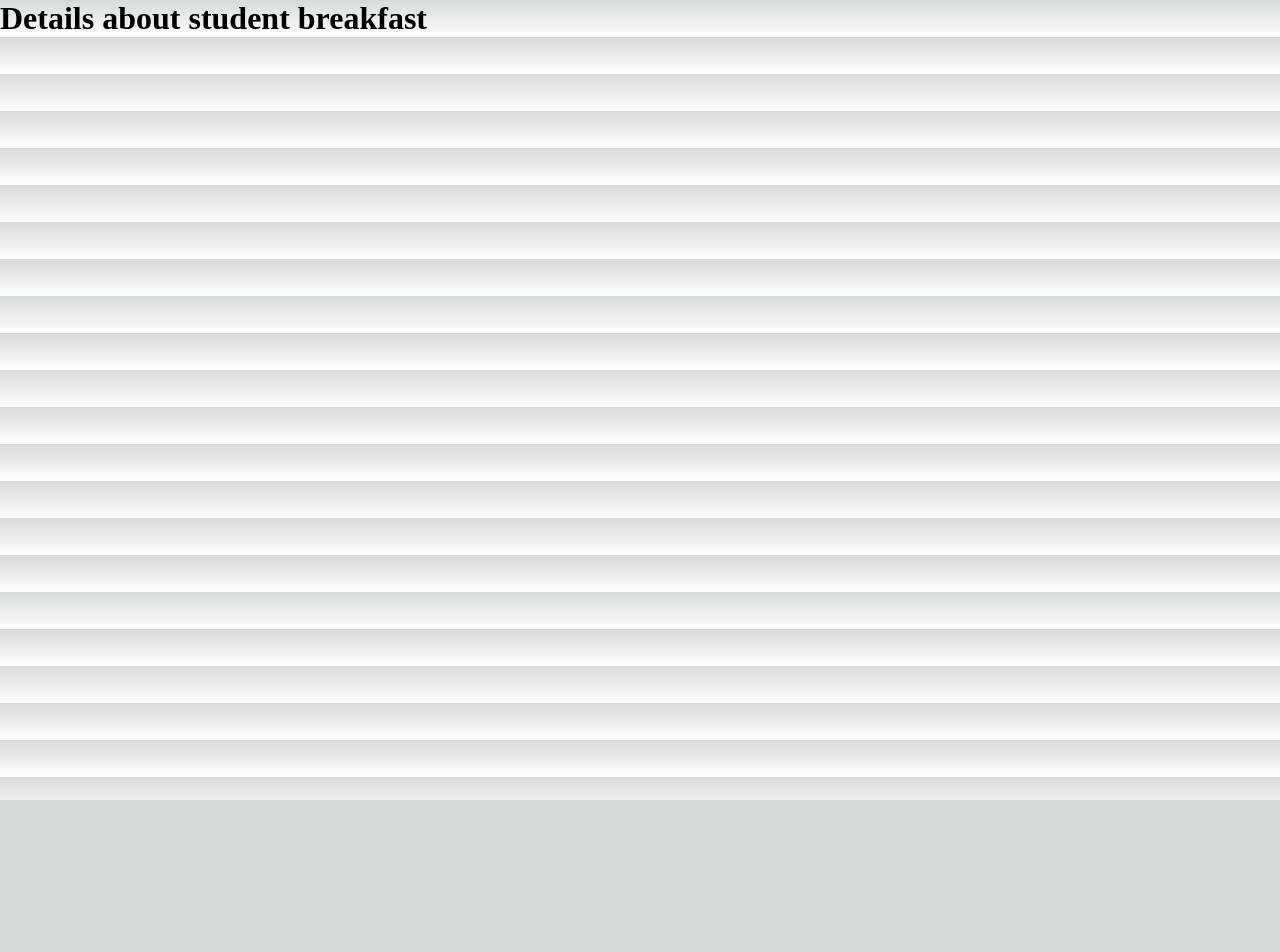
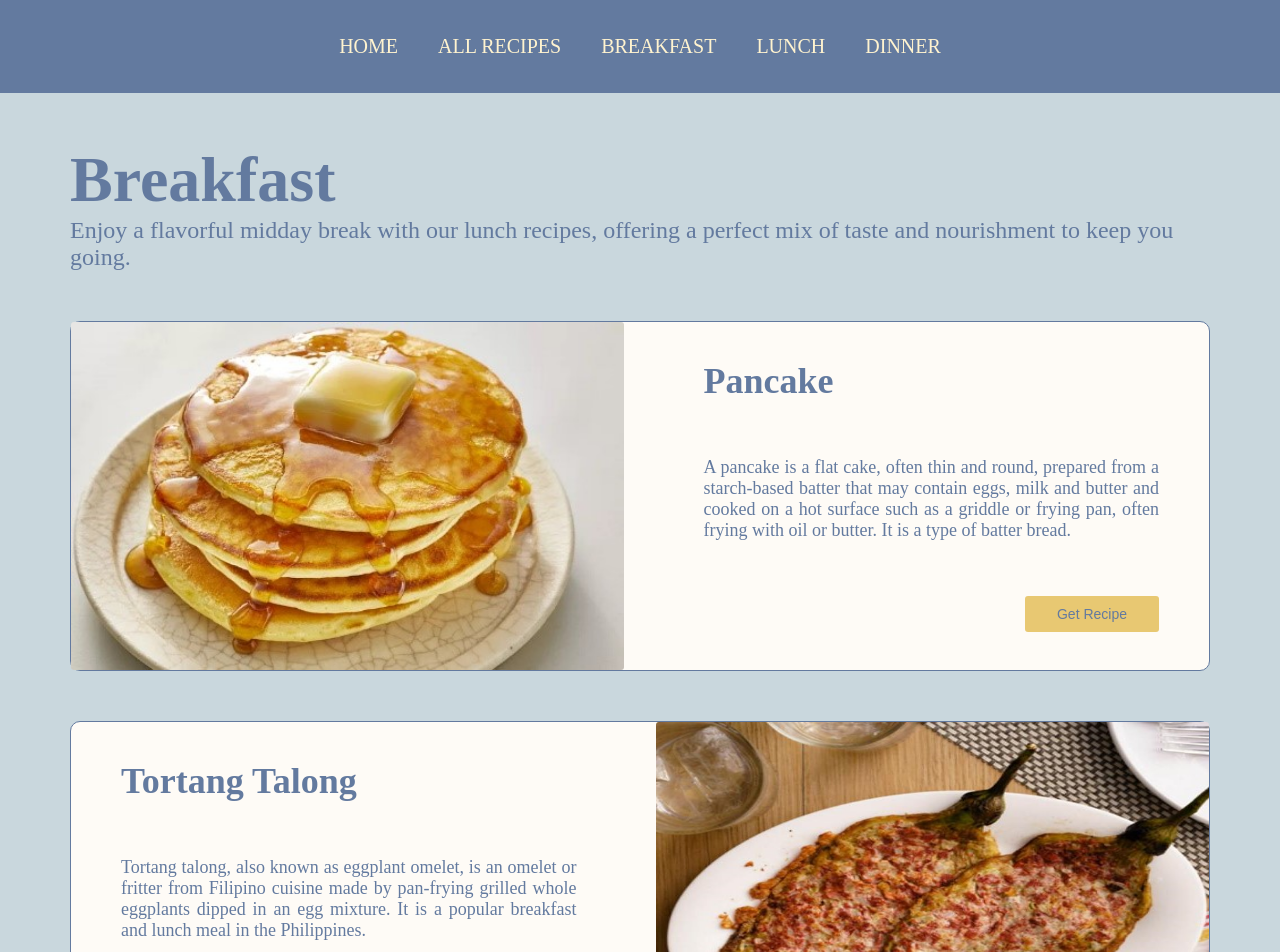
Before and after one commit to LalaineConde/Group1---BSIT221A, a Next.js app in the folder recipe-repository/: page /category/breakfast in a window 1280 px wide. Shown: the top 952 px of the page. Before the commit the page ends 800 px from the top, so only its background shows below. Built offline with nearby package versions, Linux system fonts and the light colour scheme.

Commit message:
Recipe Repository
Created the content for Breakfast

```diff
--- a/recipe-repository/components/Constants/Navbar.js
+++ b/recipe-repository/components/Constants/Navbar.js
@@ -10,7 +10,7 @@ function Navbar(){
             <ul className="nav-list">
                 <li className="mobile-hidden"><Link href="/">HOME</Link></li>
                 <li className="mobile-hidden"><Link href="/category/allRecipes">ALL RECIPES</Link></li>
-                <li className="mobile-hidden"><Link href="#">BREAKFAST</Link></li>
+                <li className="mobile-hidden"><Link href="/category/breakfast">BREAKFAST</Link></li>
                 <li className="mobile-hidden"><Link href="/category/lunch">LUNCH</Link></li>
                 <li className="mobile-hidden"><Link href="/category/dinner">DINNER</Link></li>
             </ul>
--- /dev/null
+++ b/recipe-repository/pages/category/breakfast.js
@@ -0,0 +1,47 @@
+import React from 'react';
+import Header from "/components/Constants/Header";
+import Footer from "/components/Constants/Footer";
+import recipes from "./recipe.json";
+
+function RecipeContainer({ recipe, index }) {
+  return (
+    <div className={`recipe-container ${index % 2 === 1 ? 'even' : ''}`}>
+      <div className="left-column">
+        <img className="Breakfast-image" src={recipe.image} alt={recipe.name} />
+      </div>
+      <div className="right-column">
+        <h2 className="recipe-name">{recipe.name}</h2>
+        <p className="recipe-description">{recipe.description}</p>
+        <button className="recipe-button">Get Recipe</button>
+      </div>
+    </div>
+  );
+}
+
+function Breakfast() {
+
+    const filteredRecipes = recipes.filter(recipe => recipe.id >= 1 && recipe.id <= 5);
+
+  return (
+    <>
+      <Header />
+
+    <main className='body'>
+    <h1 className="breakfast-title">Breakfast</h1>
+    <p className='breakfast-description'>Enjoy a flavorful midday break with our lunch recipes,
+    offering a perfect mix of taste and nourishment to keep you going.</p>
+
+      <div className='breakfast-container'>
+
+      {filteredRecipes.map((recipe, index) => (
+            <RecipeContainer key={index} recipe={recipe} index={index} />
+          ))}
+      </div>
+
+      </main>
+      <Footer />
+    </>
+  );
+}
+
+export default Breakfast;
--- a/recipe-repository/pages/category/recipe.json
+++ b/recipe-repository/pages/category/recipe.json
@@ -1,7 +1,7 @@
 [
     {
         "id": 1,
-        "name": "Pan cakes",
+        "name": "Pancake",
         "image": "/breakfast/pancake.jpg",
         "description": "A pancake is a flat cake, often thin and round, prepared from a starch-based batter that may contain eggs, milk and butter and cooked on a hot surface such as a griddle or frying pan, often frying with oil or butter. It is a type of batter bread.",
         "ingredients": [
--- a/recipe-repository/styles/recipe_category_layout.scss
+++ b/recipe-repository/styles/recipe_category_layout.scss
@@ -97,6 +97,108 @@
 }
 
   //end of All Recipes layout
+
+//breakfast recipe layout
+
+.body{
+    height: 100%;
+    padding: 50px 70px;
+    background-color: #C9D7DD;
+}
+
+.breakfast-title{
+    text-align: start;
+    font-size: 64px;
+    color: #637A9F;
+
+}
+
+.breakfast-description{
+    font-size: 24px;
+    color: #637A9F;
+}
+
+.breakfast-container{
+    background-color: #C9D7DD;
+    justify-content: center;
+    align-items: center;
+}
+
+.recipe-container {
+    display: flex;
+    flex-direction: row;
+    width: 100%;
+    max-height: 350px;
+
+    gap: 30px;
+    margin: 50px 0;
+    background-color: #FEFBF6;
+    color: #637A9F;
+    border: 1px solid #637A9F;
+    border-radius: 10px;
+}
+
+.left-column {
+    order: 1;
+    flex-basis: 50%;
+    display: flex;
+    flex-direction: column;
+}
+
+.right-column {
+    order: 2;
+    flex-basis: 50%;
+    display: flex;
+    flex-direction: column;
+    padding: 10px 50px;
+    justify-content: space-around;
+    align-items: baseline;
+}
+
+.recipe-container:nth-child(even) .left-column {
+    order: 2;
+    flex-basis: 50%;
+    display: flex;
+    flex-direction: column;
+}
+
+.recipe-container:nth-child(even) .right-column {
+    order: 1;
+    flex-basis: 50%;
+    display: flex;
+    flex-direction: column;
+    padding: 10px 50px;
+    justify-content: space-around;
+    align-items: baseline;
+}
+
+.Breakfast-image{
+    max-width: 100%;
+    max-height: 100%;
+    height: auto;
+    border-radius: 3px;
+}
+
+.recipe-name{
+    font-size: 36px;
+}
+
+.recipe-description{
+    font-size: 18px;
+    text-align: justify;
+}
+
+.recipe-button{
+    font-size: 14px;
+    padding: 10px 32px;
+    border: none;
+    border-radius: 3px;
+    background-color: #E8C872;
+    color: #637A9F;
+    align-self: end;
+}
+
+//end of breakfast recipe layout
 
 
 //lunch recipe layout
```
